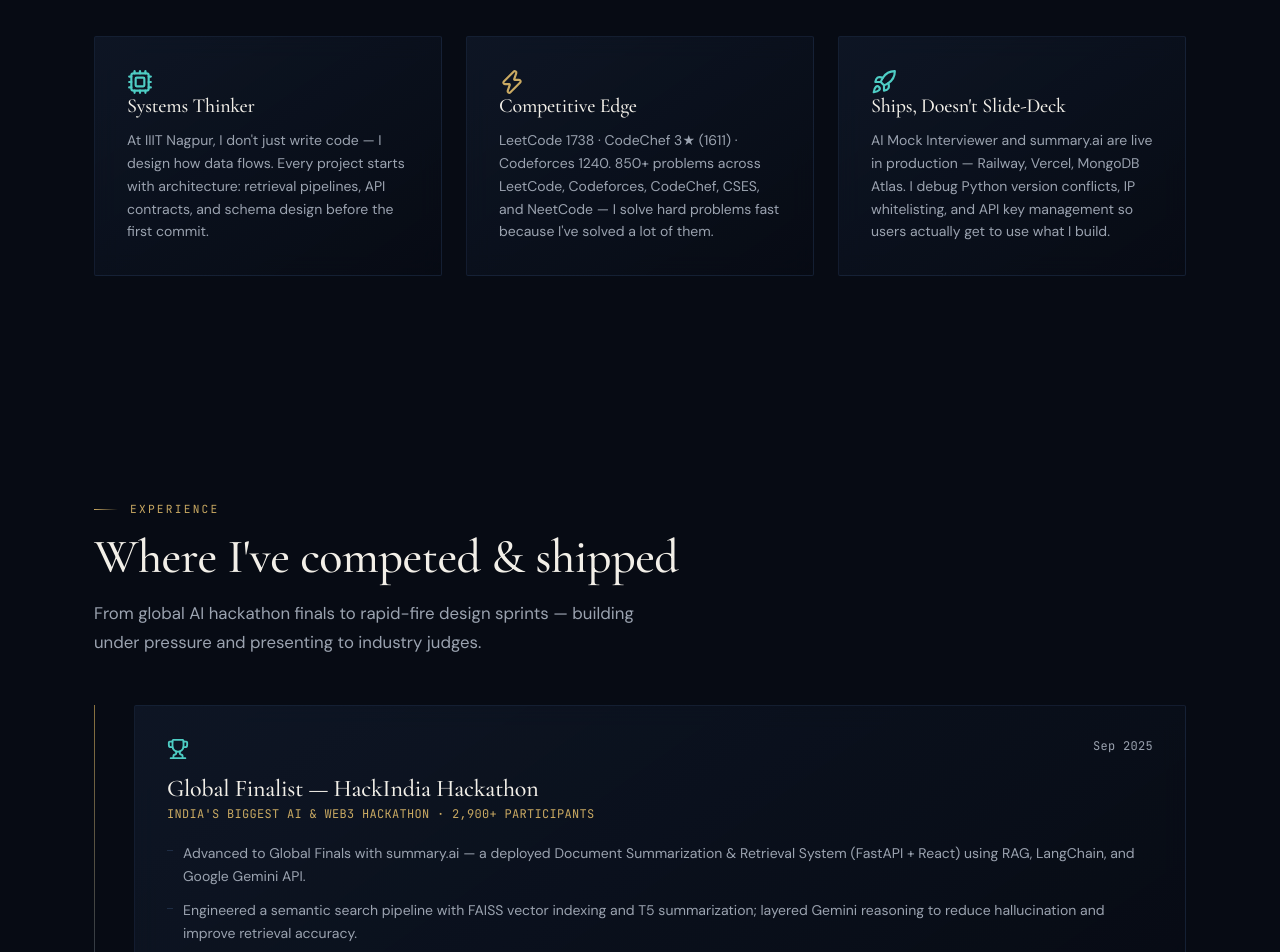
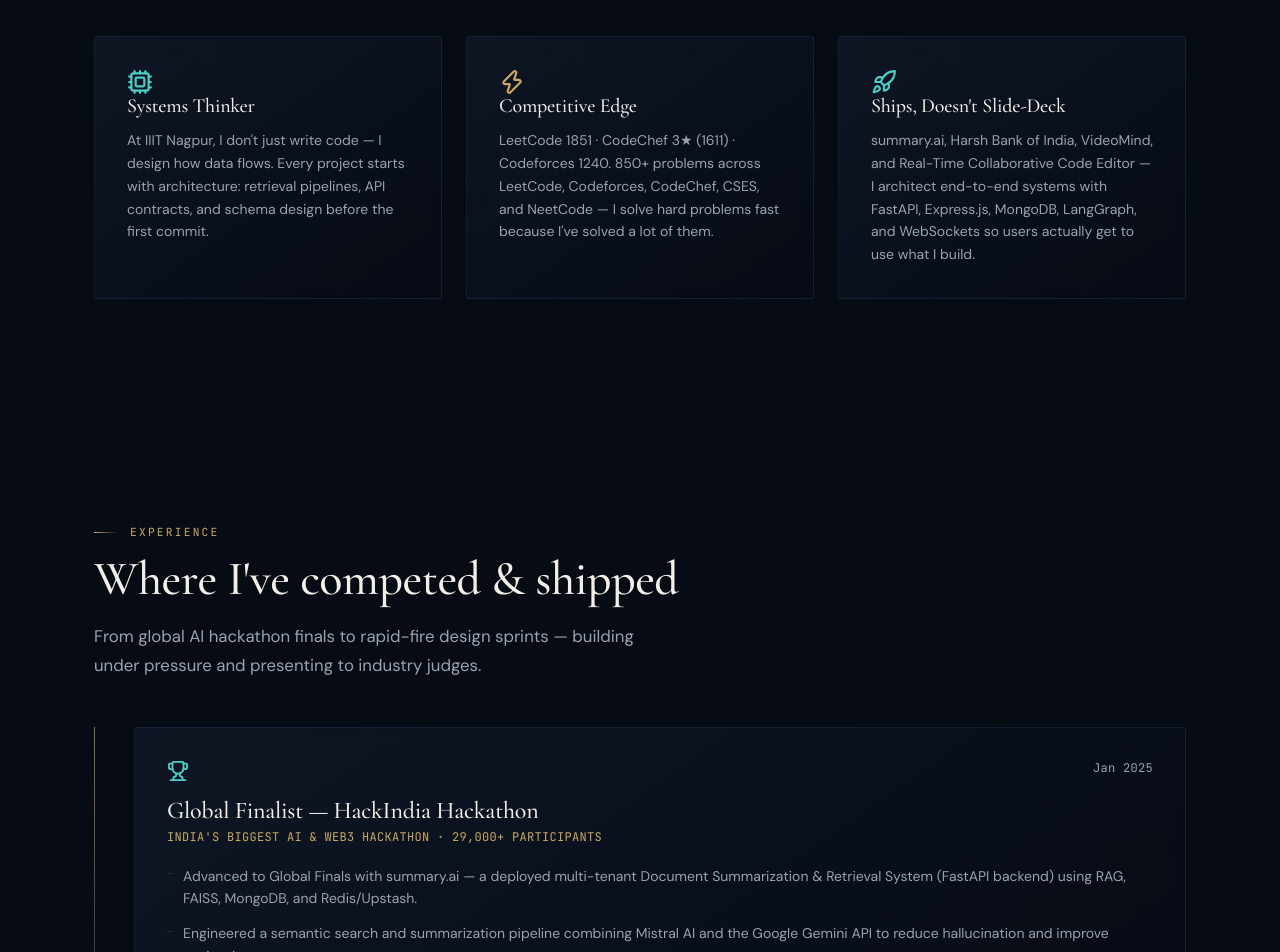
Before and after one commit to Harsh40863/portfolio, a React (Vite) app: page / in a window 1280 px wide. Shown: the part 1080-2032 px from the top of the page. Built offline with nearby package versions, Linux system fonts and the light colour scheme; no server answers.

Commit message:
Update resume, LeetCode rating to 1851, project GitHub links, and stats

```diff
--- a/src/components/About.jsx
+++ b/src/components/About.jsx
@@ -11,13 +11,13 @@ const cards = [
   {
     Icon: Zap,
     title: 'Competitive Edge',
-    body: 'LeetCode 1738 · CodeChef 3★ (1611) · Codeforces 1240. 850+ problems across LeetCode, Codeforces, CodeChef, CSES, and NeetCode — I solve hard problems fast because I\'ve solved a lot of them.',
+    body: 'LeetCode 1851 · CodeChef 3★ (1611) · Codeforces 1240. 850+ problems across LeetCode, Codeforces, CodeChef, CSES, and NeetCode — I solve hard problems fast because I\'ve solved a lot of them.',
     accent: 'text-gold',
   },
   {
     Icon: Rocket,
     title: "Ships, Doesn't Slide-Deck",
-    body: 'AI Mock Interviewer and summary.ai are live in production — Railway, Vercel, MongoDB Atlas. I debug Python version conflicts, IP whitelisting, and API key management so users actually get to use what I build.',
+    body: 'summary.ai, Harsh Bank of India, VideoMind, and Real-Time Collaborative Code Editor — I architect end-to-end systems with FastAPI, Express.js, MongoDB, LangGraph, and WebSockets so users actually get to use what I build.',
     accent: 'text-cyan-wire',
   },
 ]
--- a/src/components/Achievements.jsx
+++ b/src/components/Achievements.jsx
@@ -2,7 +2,7 @@ import { motion } from 'framer-motion'
 import { Trophy, Award, Code, Users, Calendar, Medal } from 'lucide-react'
 
 const competitive = [
-  { platform: 'LeetCode', stat: '1738', detail: '250+ problems · DS, DP, Graphs' },
+  { platform: 'LeetCode', stat: '1851', detail: '290+ problems · DS, DP, Graphs' },
   { platform: 'CodeChef', stat: '1611', detail: '3★ · 40+ rated contests' },
   { platform: 'Codeforces', stat: '1240', detail: 'Pupil · 35+ rated rounds' },
   { platform: 'Total', stat: '850+', detail: 'Across LeetCode, CF, CC, CSES, NeetCode' },
@@ -33,7 +33,7 @@ const milestones = [
   {
     Icon: Trophy,
     title: 'HackIndia Global Finalist',
-    detail: 'summary.ai — Advanced among 2,900+ teams nationally',
+    detail: 'summary.ai — Advanced among 29,000+ teams nationally',
   },
   {
     Icon: Medal,
--- a/src/components/Experience.jsx
+++ b/src/components/Experience.jsx
@@ -4,12 +4,12 @@ import { Trophy, Palette } from 'lucide-react'
 const experiences = [
   {
     Icon: Trophy,
-    period: 'Sep 2025',
+    period: 'Jan 2025',
     title: 'Global Finalist — HackIndia Hackathon',
-    subtitle: "India's Biggest AI & Web3 Hackathon · 2,900+ Participants",
+    subtitle: "India's Biggest AI & Web3 Hackathon · 29,000+ Participants",
     highlights: [
-      'Advanced to Global Finals with summary.ai — a deployed Document Summarization & Retrieval System (FastAPI + React) using RAG, LangChain, and Google Gemini API.',
-      'Engineered a semantic search pipeline with FAISS vector indexing and T5 summarization; layered Gemini reasoning to reduce hallucination and improve retrieval accuracy.',
+      'Advanced to Global Finals with summary.ai — a deployed multi-tenant Document Summarization & Retrieval System (FastAPI backend) using RAG, FAISS, MongoDB, and Redis/Upstash.',
+      'Engineered a semantic search and summarization pipeline combining Mistral AI and the Google Gemini API to reduce hallucination and improve retrieval accuracy.',
       'Presented the live, end-to-end system to industry judges from AI & Web3 domains.',
     ],
     accent: 'text-cyan-wire',
@@ -29,7 +29,6 @@ const experiences = [
     border: 'border-l-gold',
   },
 ]
-
 const containerVariants = {
   hidden: {},
   visible: { transition: { staggerChildren: 0.15 } },
--- a/src/components/Hero.jsx
+++ b/src/components/Hero.jsx
@@ -115,9 +115,9 @@ function RAGPipeline() {
 }
 
 const stats = [
-  { value: 'Global Finalist', label: 'among 2,900+ teams - HackIndia' },
+  { value: 'Global Finalist', label: 'among 29,000+ participants - HackIndia' },
   { value: '850+', label: 'DSA problems solved' },
-  { value: '1738', label: 'LeetCode peak rating' },
+  { value: '1851', label: 'LeetCode peak rating' },
 ]
 
 export default function Hero() {
--- a/src/components/Projects.jsx
+++ b/src/components/Projects.jsx
@@ -1,42 +1,53 @@
 import { motion } from 'framer-motion'
-import { ExternalLink, Zap, Trophy, Shield } from 'lucide-react'
+import { ExternalLink, Zap, Trophy, Shield, Bot, Users } from 'lucide-react'
 import { GithubIcon } from './Icons'
 
 const featured = {
-  title: 'summary.ai',
+  title: 'Summary.ai',
   badge: 'HackIndia Global Finalist',
   description:
-    'Deployed Document Summarization & Retrieval System built with FastAPI and React. Semantic search via FAISS vector indexing, T5 summarization, and Gemini API reasoning layered on top to reduce hallucination and improve retrieval accuracy.',
-  stack: ['React', 'FastAPI', 'LangChain', 'FAISS', 'Google Gemini', 'Python'],
-  impact: 'Global Finals · Top team among 2,900+ participants',
+    'Agentic RAG Document Intelligence Platform (FastAPI + React) with a JWT-secured, multi-tenant architecture. Multi-agent query system with distinct Search, Explore, and Think pipelines — FAISS + MMR vector retrieval for semantic search, a LangChain agent tool for social data exploration, and a Tavily + BeautifulSoup web-scraping pipeline for live augmentation, synthesized via Mistral AI and Google Gemini.',
+  stack: ['React', 'FastAPI', 'LangChain', 'FAISS', 'Mistral AI', 'Google Gemini', 'Tavily', 'JWT Auth'],
+  impact: 'Global Finals · Top team among 29,000+ participants',
   ImpactIcon: Trophy,
-  live: true,
-  liveUrl: 'https://summary-ai-steel.vercel.app/',
+  live: false,
+  liveUrl: null,
   github: 'https://github.com/Harsh40863/summary.ai',
 }
 
 const projects = [
   {
-    title: 'AI Mock Interviewer',
+    title: 'Harsh Bank of India',
     description:
-      'End-to-end AI mock interview platform generating role-specific questions and evaluating responses in real time. RAG pipeline with FAISS enables context-aware follow-ups by detecting weak topics from prior answers.',
-    stack: ['React', 'FastAPI', 'LangChain', 'Gemini API', 'FAISS', 'MongoDB'],
-    impact: '5-question progressive interviews with live scoring',
-    ImpactIcon: Zap,
-    live: true,
-    liveUrl: 'https://interview-application-2gx7lp5gv-harsh-vaishnav-s-projects.vercel.app',
-    github: 'https://github.com/Harsh40863/interview-application',
-  },
-  {
-    title: 'Knock',
-    description:
-      'Twitter-like social backend with Node.js, Express, and MongoDB. Dual-identity architecture for privacy-preserving anonymous interactions, JWT-secured auth, and schema optimized for feed retrieval.',
-    stack: ['Node.js', 'Express.js', 'MongoDB', 'JWT', 'REST APIs'],
-    impact: 'Anonymous + public post feeds with secure sessions',
+      'Modular banking backend (Node.js, Express.js, MongoDB) with a double-entry ledger architecture, deriving account balances via MongoDB aggregation and enforcing immutability via Mongoose pre-hooks. Atomic fund transfers use MongoDB ClientSession transactions with idempotency-key handling to prevent duplicate charges. A LangGraph multi-agent AI service (FastAPI) layers a Teller-Underwriter state machine on top, isolating conversational access from a backend-only loan-disbursement agent to mitigate prompt-injection risk, with LangSmith-traced observability and thread-scoped context via MemorySaver.',
+    stack: ['Node.js', 'Express.js', 'MongoDB', 'LangGraph', 'FastAPI', 'LangSmith'],
+    impact: 'Double-entry ledger + prompt-injection-resistant loan agent',
     ImpactIcon: Shield,
     live: false,
     liveUrl: null,
-    github: 'https://github.com/Harsh40863/anti',
+    github: 'https://github.com/Harsh40863/Harsh_Bank',
+  },
+  {
+    title: 'VideoMind — AI Video/Meeting Assistant',
+    description:
+      'Audio ingestion pipeline (yt-dlp, pydub, ffmpeg) that downloads YouTube audio or converts local files to WAV, auto-chunks long recordings, and routes transcription across two paths — local Whisper for English and the Sarvam AI STT-translate API for Hinglish. A RAG pipeline (LangChain LCEL) chunks transcripts into a persisted ChromaDB vector store with HuggingFace MiniLM embeddings, grounding a Mistral AI-backed retrieval chain strictly in transcript context. Structured-extraction chains surface action items, key decisions, and open questions in a Streamlit UI with live per-stage pipeline status.',
+    stack: ['LangChain', 'ChromaDB', 'Whisper', 'Sarvam AI', 'Mistral AI', 'Streamlit'],
+    impact: 'Bilingual transcription + grounded meeting Q&A',
+    ImpactIcon: Bot,
+    live: false,
+    liveUrl: null,
+    github: 'https://github.com/Harsh40863/chat_with_video',
+  },
+  {
+    title: 'Real-Time Collaborative Code Editor',
+    description:
+      'Google Docs-style collaborative code editor (React.js, Monaco Editor, Node.js, Express.js, Socket.IO) supporting simultaneous multi-user editing with live cursors and presence. Conflict-free real-time sync via Yjs (CRDTs) and the Awareness Protocol merges concurrent edits and broadcasts cursor/selection state over WebSockets.',
+    stack: ['React.js', 'Monaco Editor', 'Yjs', 'Socket.IO', 'Node.js', 'Express.js'],
+    impact: 'Multi-user editing with CRDT-based conflict resolution',
+    ImpactIcon: Users,
+    live: false,
+    liveUrl: null,
+    github: 'https://github.com/Harsh40863/Collaborative-Code-Editor',
   },
 ]
 
@@ -54,6 +65,7 @@ function ProjectLinks({ live, liveUrl, github }) {
           Live
         </a>
       )}
+      {github && (
         <a
           href={github}
           target="_blank"
@@ -63,6 +75,7 @@ function ProjectLinks({ live, liveUrl, github }) {
           <GithubIcon size={13} />
           Source
         </a>
+      )}
     </div>
   )
 }
@@ -103,7 +116,7 @@ export default function Projects() {
         viewport={{ once: true, amount: 0.15 }}
       >
         <div className="flex flex-wrap items-center gap-3 mb-4">
-          <LiveBadge href={featured.liveUrl} />
+          {featured.live && <LiveBadge href={featured.liveUrl} />}
           <span className="font-mono text-xs text-gold tracking-widest uppercase">
             {featured.badge}
           </span>
@@ -134,7 +147,7 @@ export default function Projects() {
         />
       </motion.article>
 
-      <div className="grid grid-cols-1 lg:grid-cols-2 gap-6">
+      <div className="grid grid-cols-1 lg:grid-cols-3 gap-6">
         {projects.map((project, i) => {
           const { ImpactIcon } = project
 
--- a/src/components/Skills.jsx
+++ b/src/components/Skills.jsx
@@ -9,21 +9,27 @@ const layers = [
   },
   {
     label: 'Core CS',
-    skills: ['OOP', 'Operating Systems', 'DBMS', 'Computer Networks'],
+    skills: ['Object-Oriented Programming', 'Operating Systems', 'DBMS', 'Computer Networks'],
     borderColor: 'border-l-gold',
     labelColor: 'text-gold',
   },
   {
     label: 'Tools & Frameworks',
-    skills: ['Git', 'GitHub', 'React', 'Node.js', 'Express.js', 'Streamlit', 'LangChain', 'REST APIs', 'FAISS'],
+    skills: ['Git', 'GitHub', 'React', 'Node.js', 'Express.js', 'FastAPI', 'Socket.IO', 'Streamlit', 'REST APIs', 'JWT Auth'],
     borderColor: 'border-l-cyan-wire',
     labelColor: 'text-cyan-wire',
   },
   {
+    label: 'AI/ML & LLM APIs',
+    skills: ['LangChain', 'LangGraph', 'LangSmith', 'FAISS', 'RAG', 'Mistral AI', 'Google Gemini', 'Groq', 'Tavily'],
+    borderColor: 'border-l-gold',
+    labelColor: 'text-gold',
+  },
+  {
     label: 'Databases',
     skills: ['MongoDB', 'MySQL'],
-    borderColor: 'border-l-gold',
-    labelColor: 'text-gold',
+    borderColor: 'border-l-cyan-wire',
+    labelColor: 'text-cyan-wire',
   },
 ]
 
```
Also changed, not shown: 1 other file (tests, documents, lock files or other folders). Lines whose indentation alone changed are shown as unchanged.
